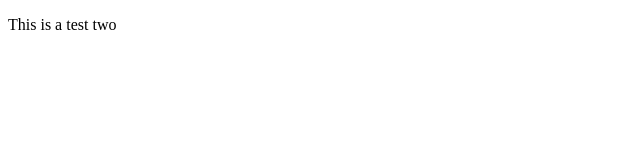
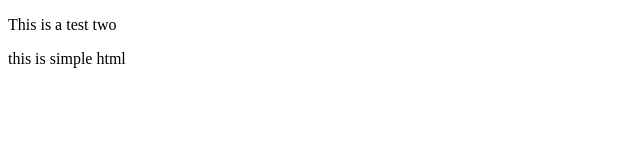
Before and after one commit to Faqan086/MyFirstRepository, a plain HTML site: page index2.html in a window 1280 px wide. Shown: the whole page, without its empty margins (0-640 px from the left). Drawn offline with Linux system fonts and the light colour scheme.

Commit message:
Update index2.html

```diff
--- a/index2.html
+++ b/index2.html
@@ -5,5 +5,6 @@
 </head>
 <body>
     <p>This is a test two</p>
+    <p>this is simple html</p>
 </body>
 </html>
```
